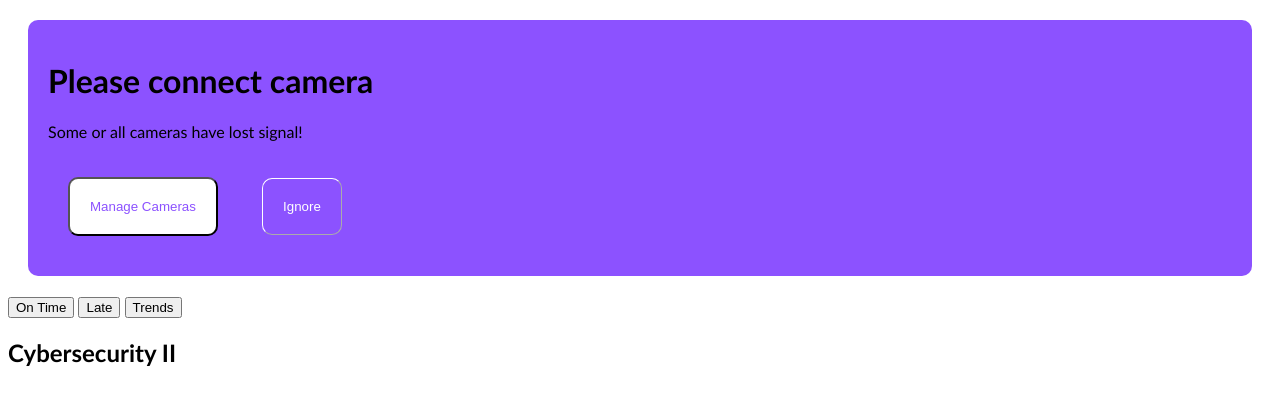
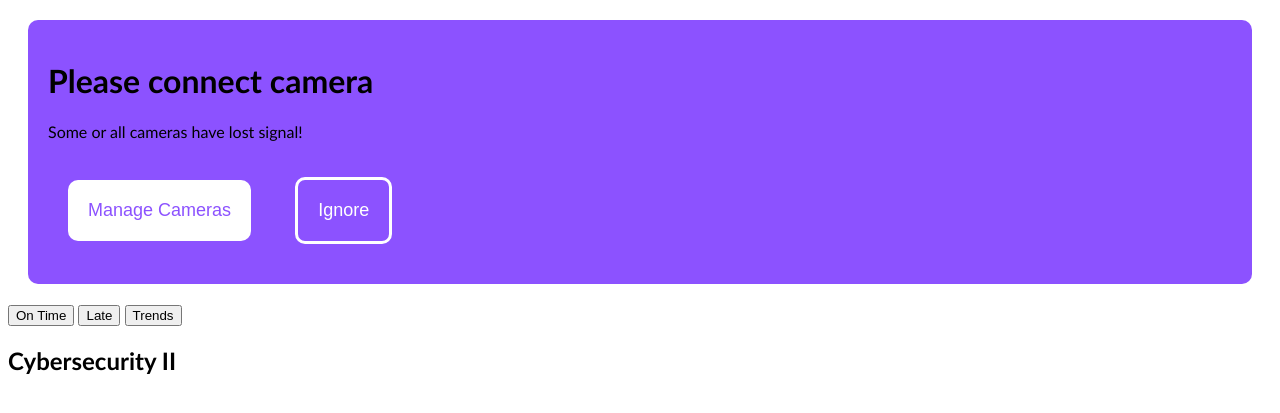
Before and after one commit to Louis-Ladd/FRAttendance, a Flask app: page /dashboard in a window 1280 px wide. Shown: the top 413 px of the page. Run offline with Flask 3, Linux system fonts and the light colour scheme.

Commit message:
Dashboard button styles

```diff
--- a/Facial Recognition Code/src/static/css/dashboard.css
+++ b/Facial Recognition Code/src/static/css/dashboard.css
@@ -26,20 +26,42 @@ body{
     grid-column: 3 / 4;
 }
 
-.filled{
+.filled-button{
+    font-size: large;
     padding: 20px;
+    margin: 20px;
     background-color:#ffffff;
+    border: none;
     border-radius: 10px;
-    margin: 20px;
     color: #8C52FF;
+    transition: 0.1s;
 }
 
-.unfilled{
+.filled-button:hover {
+    filter: drop-shadow(10px 5px 7px #000000);
+}
+
+.filled-button:active {
+    color: black;
+    background-color: white;
+}
+
+.unfilled-button {
+    font-size: large;
     padding: 20px;
-    background-color:transparent;
+    margin: 20px;
+    color: white;
+    border: solid white;
     border-radius: 10px;
-    margin: 20px;
-    color: #ffffff;
-    border-color: #ffffff;
-    border-width: 1px;
+    background-color: transparent;
+    transition: 0.1s;
 }
+
+.unfilled-button:hover {
+    filter: drop-shadow(10px 5px 7px #000000);
+}
+
+.unfilled-button:active {
+    color: black;
+    background-color: white;
+}
--- a/Facial Recognition Code/src/static/css/main.css
+++ b/Facial Recognition Code/src/static/css/main.css
@@ -110,6 +110,7 @@ nav {
 .navbar-buttons button i.active {
     color: #8C52FF;
 }
+
 .navbar-buttons button:hover {
     cursor: pointer;
     transform: translateX(15px);
--- a/Facial Recognition Code/src/templates/dashboard.html
+++ b/Facial Recognition Code/src/templates/dashboard.html
@@ -14,8 +14,8 @@
             <h1>Please connect camera</h1>
             <p>Some or all cameras have lost signal!</p>
             <div class="camera-buttons">
-                <button class="filled">Manage Cameras</button>
-                <button class="unfilled">Ignore</button>
+                <button class="filled-button">Manage Cameras</button>
+                <button class="unfilled-button">Ignore</button>
                 <!-- Filled = white background, unfilled = just white boarder (ignore)-->
             </div>
         </div>
```
